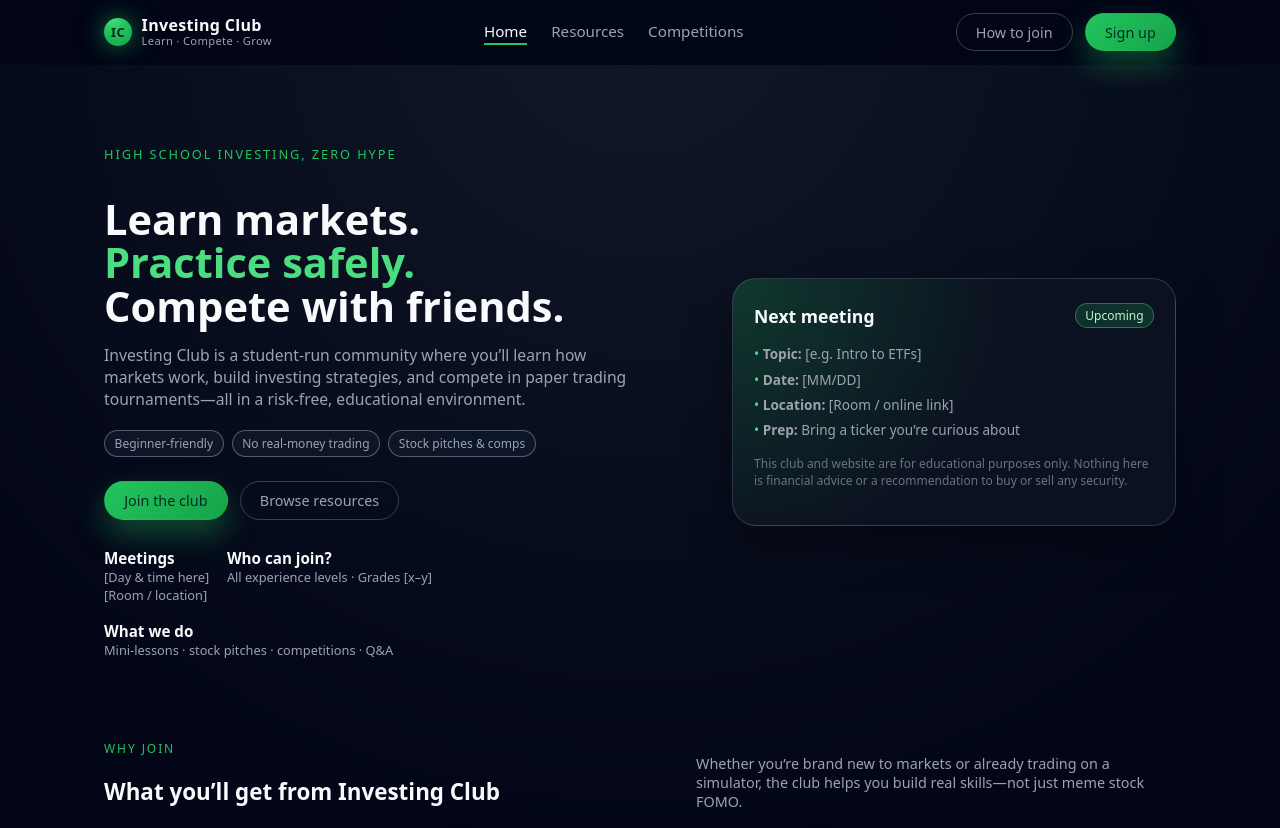
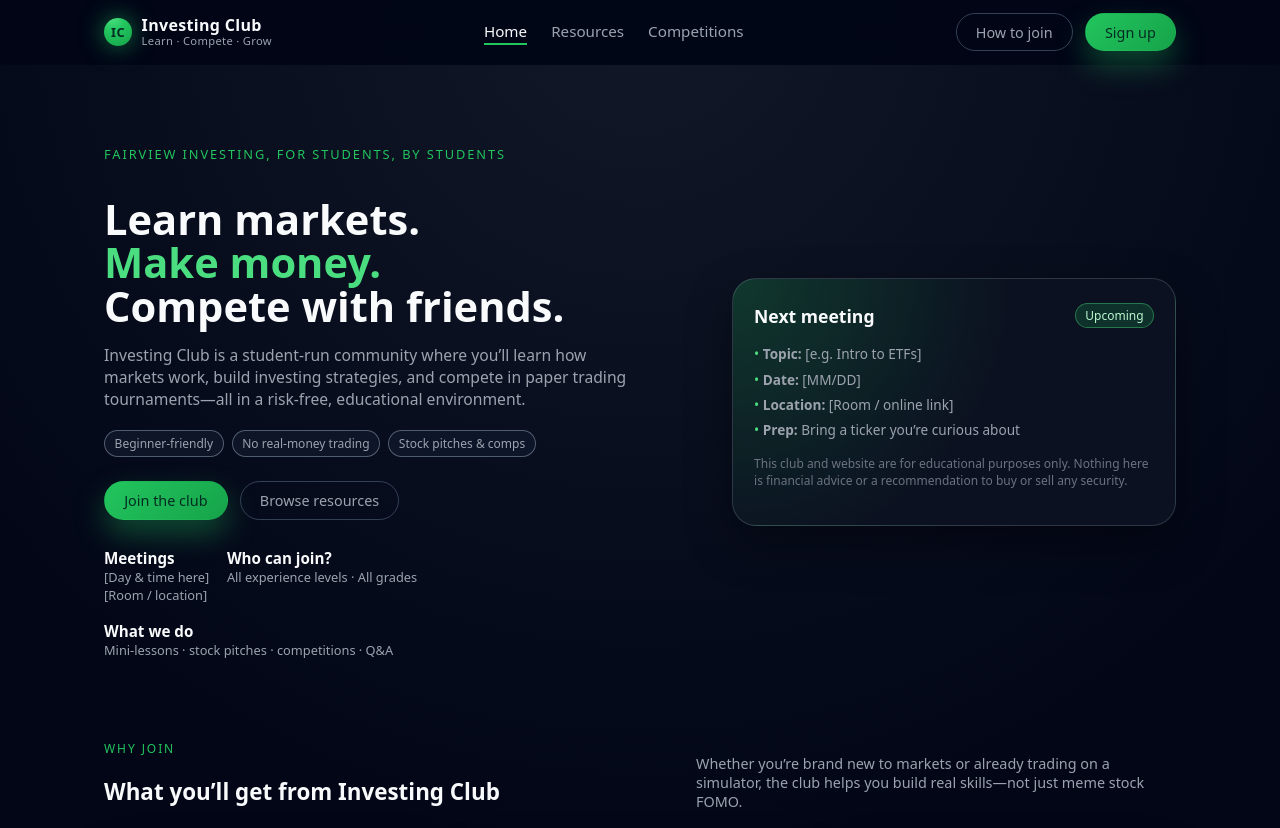
Before and after one commit to Tackygun1/investing-club-site, a plain HTML site: page index.html in a window 1280 px wide. Shown: the top 828 px of the page. Drawn offline with Linux system fonts and the light colour scheme.

Commit message:
changed some text

```diff
--- a/index.html
+++ b/index.html
@@ -56,11 +56,11 @@
         <div class="container hero-inner">
           <div>
             <div class="hero-eyebrow">
-              High school investing, zero hype
+              Fairview investing, for students, by students
             </div>
             <h1 class="hero-title">
               Learn markets.<br />
-              <span>Practice safely.</span><br />
+              <span>Make money.</span><br />
               Compete with friends.
             </h1>
             <p class="hero-subtitle">
@@ -98,7 +98,7 @@
               </div>
               <div class="hero-meta-item">
                 <strong>Who can join?</strong>
-                <span>All experience levels · Grades [x–y]</span>
+                <span>All experience levels · All grades</span>
               </div>
               <div class="hero-meta-item">
                 <strong>What we do</strong>
```
